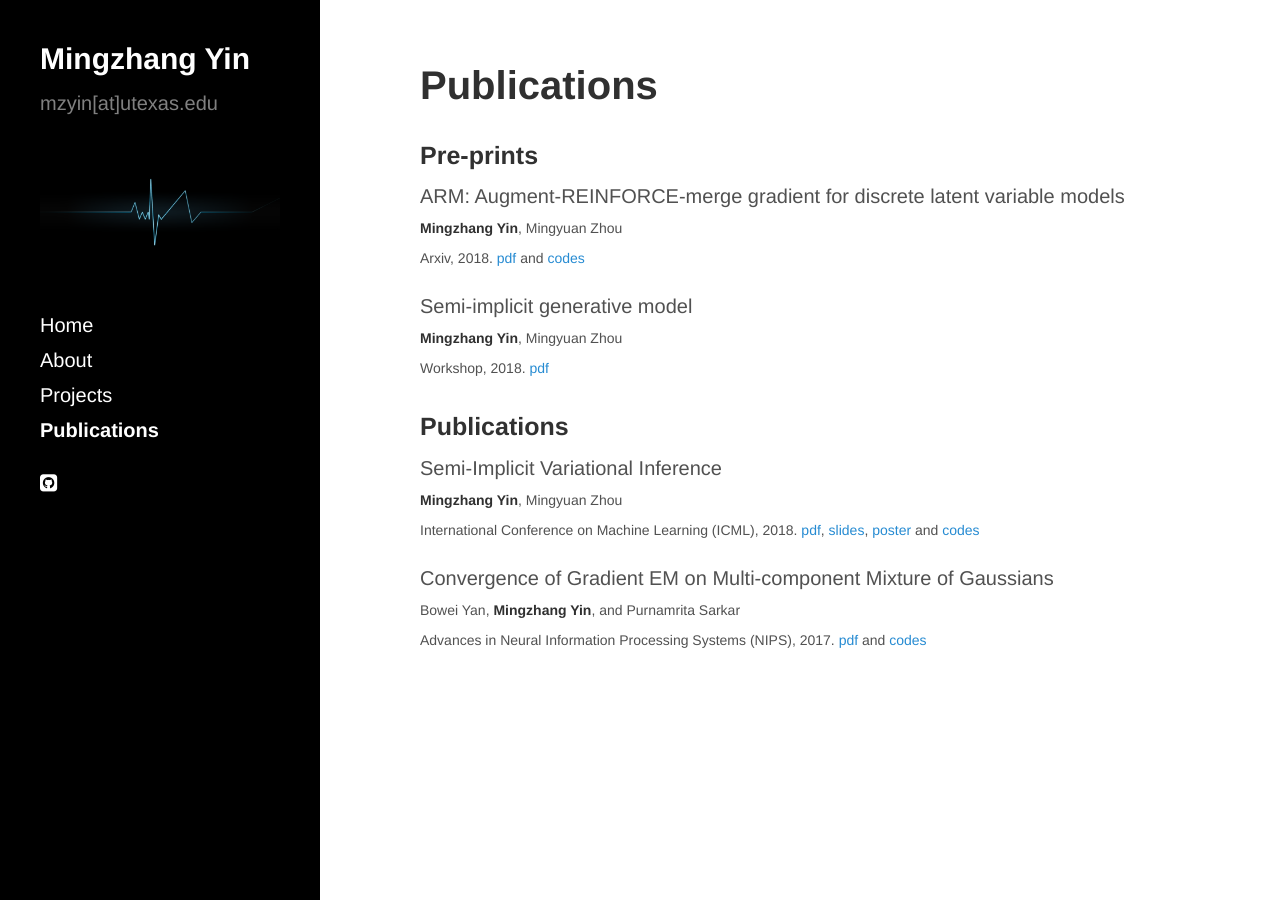
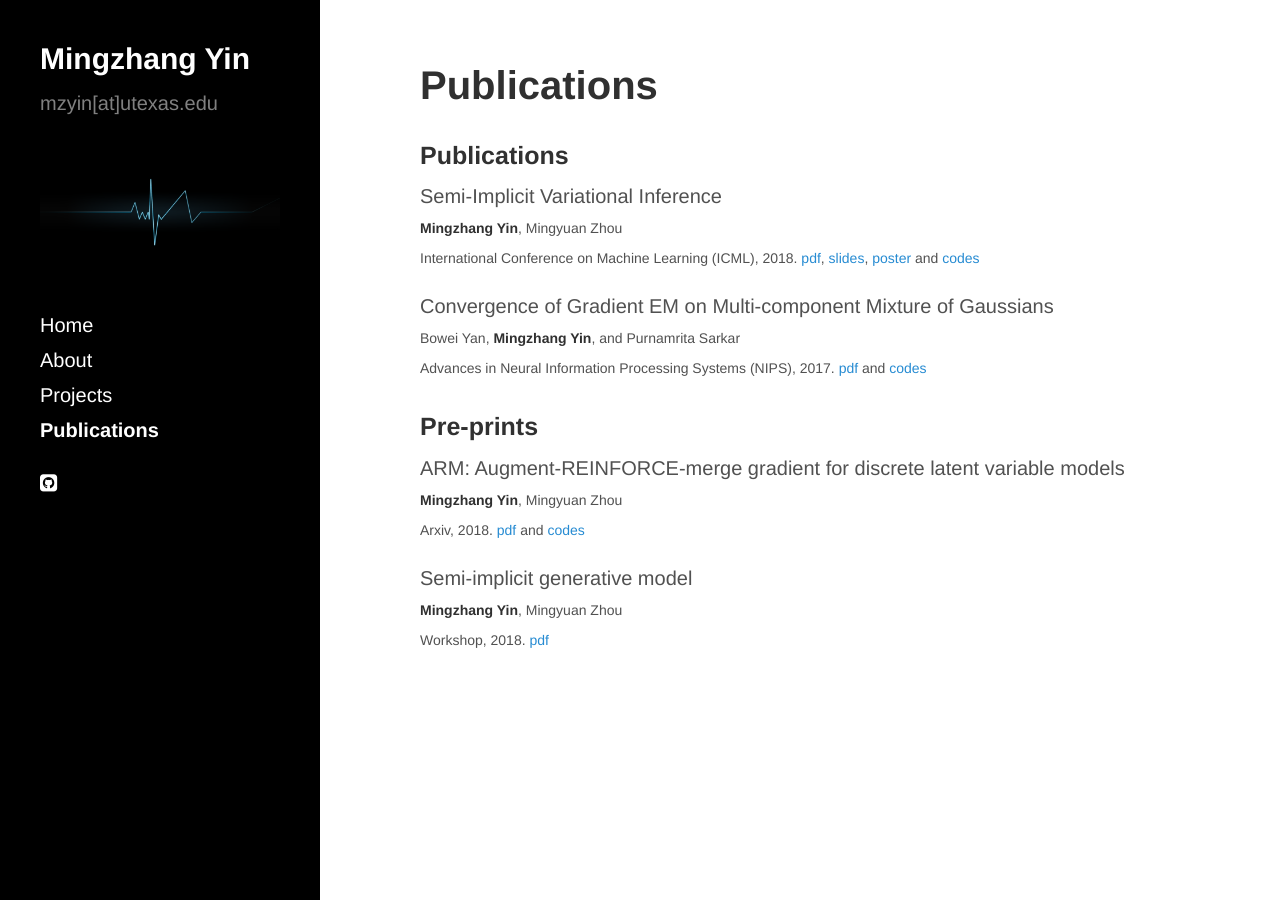
Before and after one commit to mingzhang-yin/mingzhang-yin.github.io, a Jekyll site: the page built from publications.md, in a window 1280 px wide. Built offline with Jekyll 4.4.1, drawn with Linux system fonts in a browser that asks for light colours; nearby versions of some CDN libraries; some of the changed lines change nothing that is shown.

Commit message:
Update publications.md

```diff
--- a/publications.md
+++ b/publications.md
@@ -3,16 +3,6 @@ layout: page
 title: Publications
 ---
 
-### Pre-prints
-
-
-ARM: Augment-REINFORCE-merge gradient for discrete latent variable models
-<br> <span style="font-size:14px"> **Mingzhang Yin**, Mingyuan Zhou  <br>
-  Arxiv, 2018. [pdf](https://arxiv.org/abs/1807.11143) and <a href="https://github.com/mingzhang-yin/ARM-gradient" target="_blank">codes </a>
-
-Semi-implicit generative model
-<br> <span style="font-size:14px"> **Mingzhang Yin**, Mingyuan Zhou  <br>
-  Workshop, 2018. [pdf](https://github.com/mingzhang-yin/mingzhang-yin.github.io/blob/master/assets/pdfs/SIGMO_v2.pdf)
 
 ### Publications
 
@@ -25,3 +15,14 @@ International Conference on Machine Learning (ICML), 2018.  [pdf](http://arxiv.o
 Convergence of Gradient EM on Multi-component Mixture of Gaussians
  <br> <span style="font-size:14px"> Bowei Yan, **Mingzhang Yin**, and Purnamrita Sarkar  <br>
 Advances in Neural Information Processing Systems (NIPS), 2017.  [pdf](https://papers.nips.cc/paper/7271-convergence-of-gradient-em-on-multi-component-mixture-of-gaussians) and <a href="https://github.com/mingzhang-yin/Convergence-of-Gradient-EM-on-Multi-component-Mixture-of-Gaussians">codes </a> </span>
+
+### Pre-prints
+
+
+ARM: Augment-REINFORCE-merge gradient for discrete latent variable models
+<br> <span style="font-size:14px"> **Mingzhang Yin**, Mingyuan Zhou  <br>
+  Arxiv, 2018. [pdf](https://arxiv.org/abs/1807.11143) and <a href="https://github.com/mingzhang-yin/ARM-gradient" target="_blank">codes </a>
+
+Semi-implicit generative model
+<br> <span style="font-size:14px"> **Mingzhang Yin**, Mingyuan Zhou  <br>
+  Workshop, 2018. [pdf](https://github.com/mingzhang-yin/mingzhang-yin.github.io/blob/master/assets/pdfs/SIGMO_v2.pdf)
```
